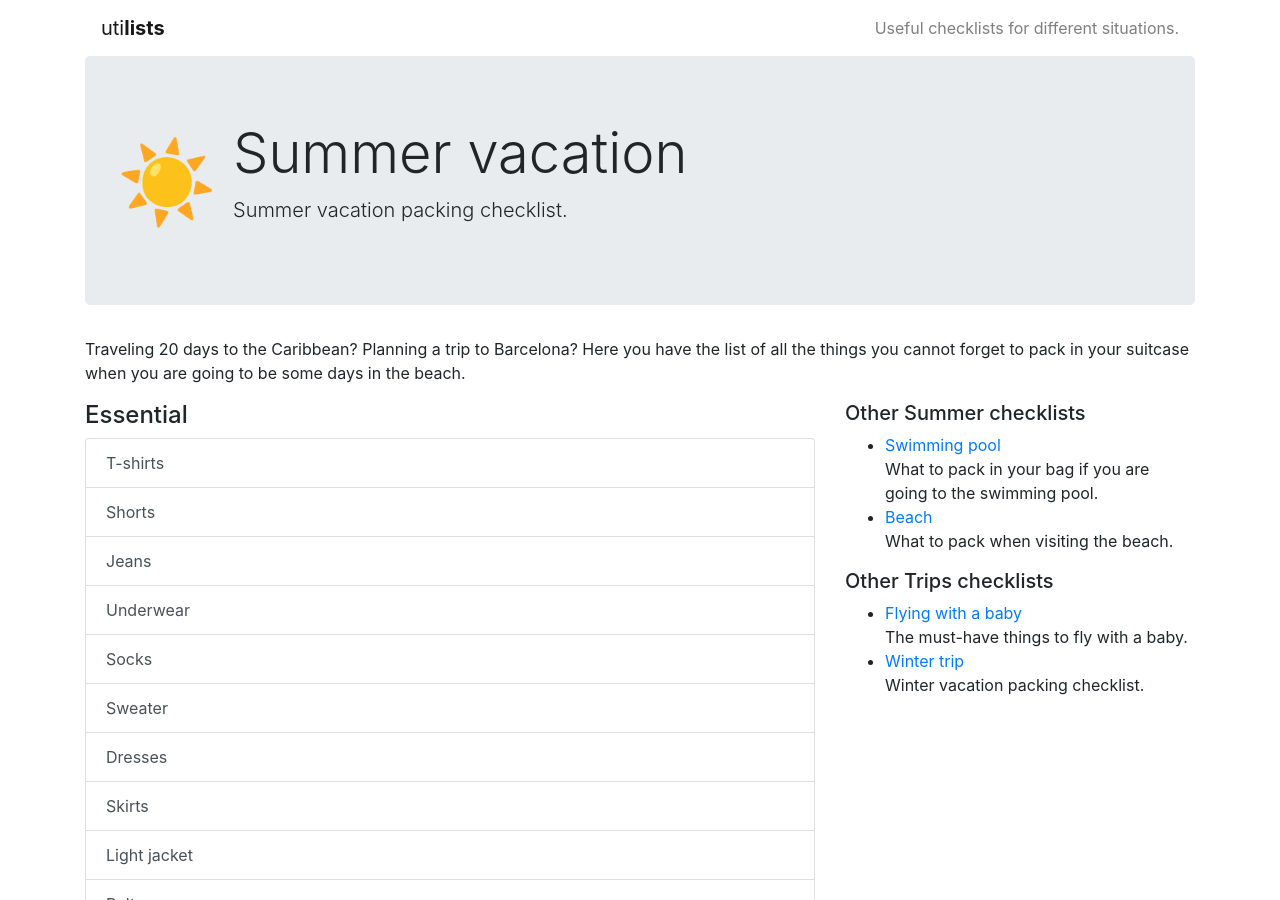
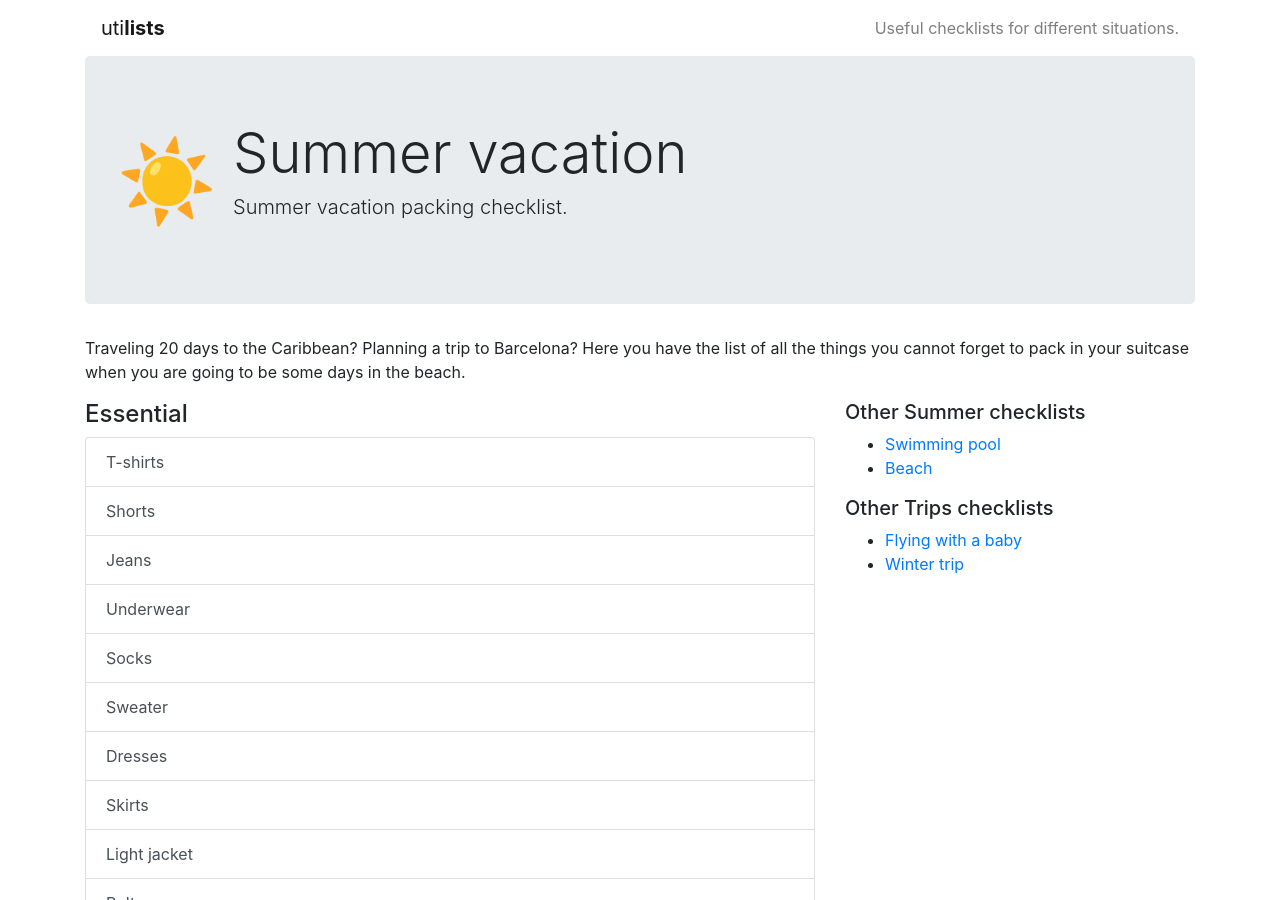
Before and after one commit to adriavalles/utilists, a Jekyll site: the page built from _posts/2019-05-05-summer-trip.md, in a window 1280 px wide and 900 px high. Built offline with Jekyll 4.4.1, drawn with Linux system fonts in a browser that asks for light colours.

```diff
--- a/_config.yml
+++ b/_config.yml
@@ -14,6 +14,7 @@
 # You can create any custom variable you would like, and they will be accessible
 # in the templates via {{ site.myvariable }}.
 title: utilists
+tagline: Useful checklists for different situations.
 email: your-email@example.com
 description: >- # this means to ignore newlines until "baseurl:"
   Useful checklists for different situations.
--- a/_layouts/default.html
+++ b/_layouts/default.html
@@ -7,7 +7,12 @@
         <link rel="icon" type="image/png" sizes="32x32" href="/favicon-32x32.png">
         <link rel="icon" type="image/png" sizes="16x16" href="/favicon-16x16.png">
 
+        {% if layout.is_list %}
+        <title>{{page.title}} - {{page.subtitle}} | {{site.title}}</title>
+        {% seo title=false %}
+        {% else %}
         {% seo %}
+        {% endif %}
 
         <link rel="stylesheet" href="https://stackpath.bootstrapcdn.com/bootstrap/4.5.2/css/bootstrap.min.css" integrity="sha384-JcKb8q3iqJ61gNV9KGb8thSsNjpSL0n8PARn9HuZOnIxN0hoP+VmmDGMN5t9UJ0Z" crossorigin="anonymous">
 
@@ -27,7 +32,7 @@
     <body>
         <div class="container">
             {{ content }}
-            <footer id="page-footer">utilists &copy; {{ site.time | date: "%Y" }} <a href="https://www.adriavalles.net">adrià vallès</a> </footer>
+            <footer id="page-footer">utilists &copy; {{ site.time | date: "%Y" }} <a href="https://www.adriavalles.net" title="Adrià Vallès">adrià vallès</a> </footer>
         </div>
         <script src="{{ "/assets/scripts.js" | relative_url }}" type="application/javascript"></script>
     </body>
--- a/_layouts/list.html
+++ b/_layouts/list.html
@@ -11,7 +12,7 @@ layout: default
         <span id="emoji-jumbo" class="align-self-center mr-3">{{ page.emoji }}</span>
         <div class="media-body">
             <h1 class="display-4">{{ page.title }}</h1>
-            <p class="lead">{{ page.subtitle }}</p>
+            <h2 class="lead">{{ page.subtitle }}</h2>
         </div>
     </div>
 </div>
@@ -38,8 +39,7 @@ layout: default
             {% for post in site.categories[category] %}
             {% if post == page %} {% continue %} {% endif %}
             <li>
-                <a href="{{ post.permalink | relative_url }}" title="{{ post.subtitle }}">{{ post.title }}</a><br/>
-                {{ post.subtitle }}
+                <a href="{{ post.permalink | relative_url }}" title="{{ post.subtitle }}">{{ post.title }}</a>
             </li>
             {% endfor %}
         </ul>
--- a/index.html
+++ b/index.html
@@ -19,7 +19,7 @@ layout: default
     {% endfor %}
 </ul>
 <p id="contribute" class="text-center text-muted">
-    <small>Want to contribute? Missing an item or a list? <a href="https://github.com/adriavalles/utilists" target="_blank">Create a pull request</a> in GitHub!</small>
+    <small>Want to contribute? Missing an item or a list? <a href="https://github.com/adriavalles/utilists" target="_blank" title="GitHub profile for utilists project">Create a pull request</a> in GitHub!</small>
     <iframe src="https://ghbtns.com/github-btn.html?user=adriavalles&repo=utilists&type=star&count=true" class="align-middle" frameborder="0" scrolling="0" width="170px" height="20px"></iframe>
 </p>
 <div id="awards">
```
Also changed, not shown: other parts of _layouts/list.html (+1 -0 lines).
